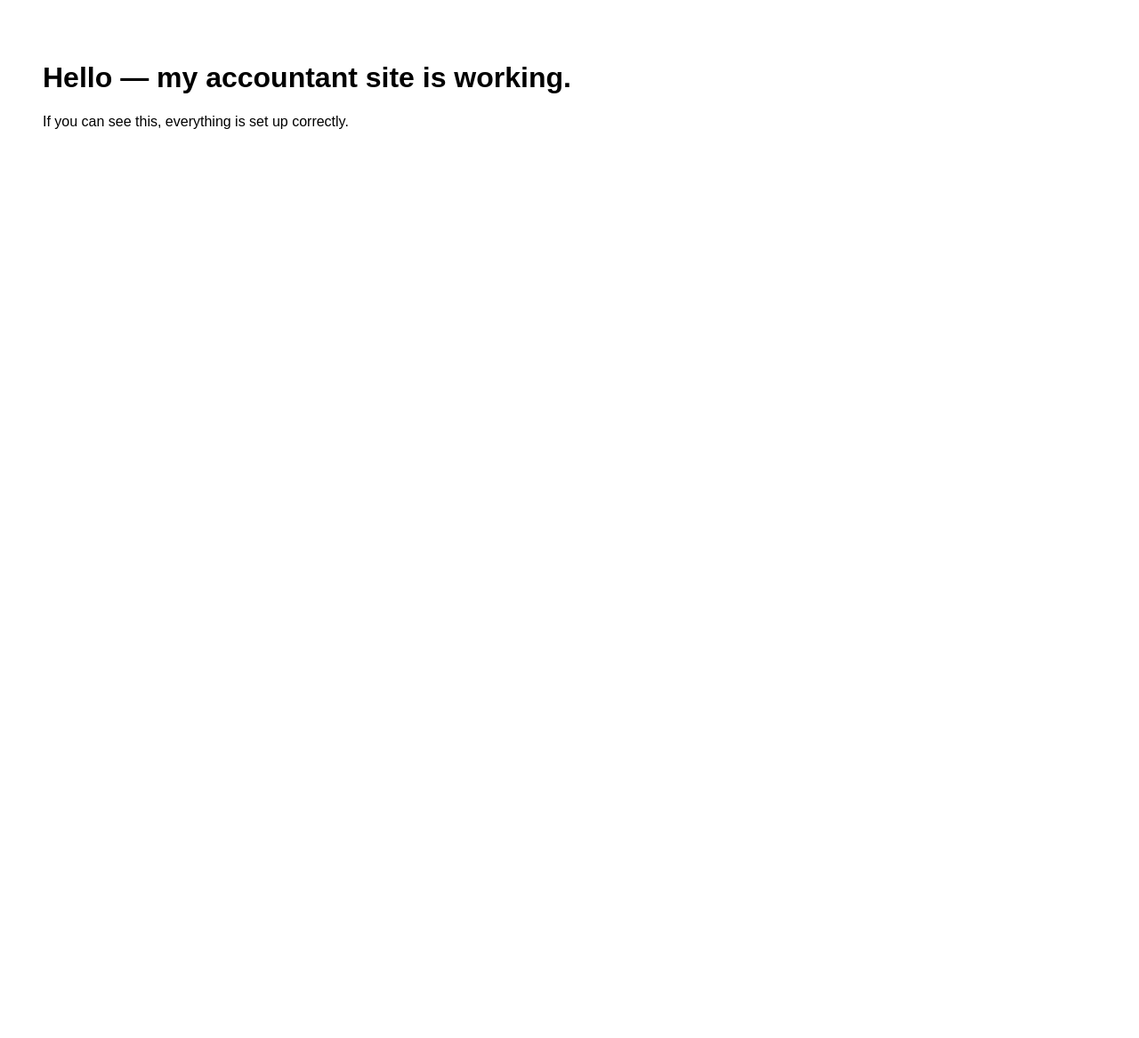
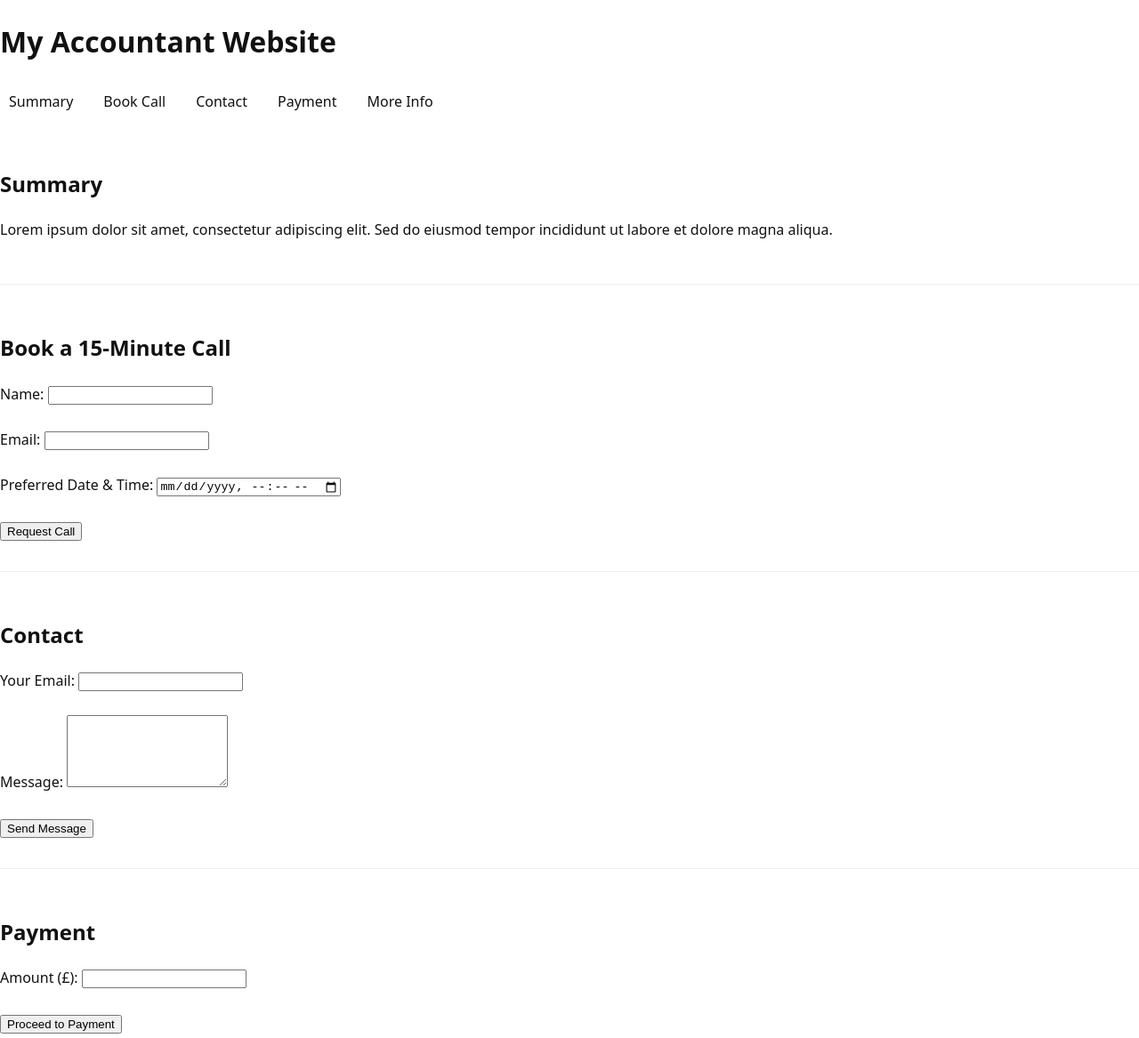
Before and after one commit to JosephHarling/josephharling.github.io, a plain HTML site: page index.html in a window 1280 px wide. Shown: the top 1167 px of the page at 89% size. Before the commit the page ends 800 px from the top, so only its background shows below. Drawn offline with Linux system fonts and the light colour scheme.

Commit message:
Add files via upload

```diff
--- a/index.html
+++ b/index.html
@@ -1,17 +1,147 @@
 <!doctype html>
-<html lang="en">
+<html lang="en-GB">
 <head>
   <meta charset="UTF-8">
   <meta name="viewport" content="width=device-width, initial-scale=1.0">
-  <title>Freelance Accountant</title>
+  <title>Freelance Accountant in Hull | Richard Harling FCCA</title>
+  <meta name="description" content="Richard Harling FCCA is a freelance accountant based in Hull, UK. Offering expert accounting services to small businesses and freelancers. Contact us for personalised support.">
+  <meta name="robots" content="index, follow">
   <link rel="stylesheet" href="styles.css">
+  <!-- <link rel="icon" href="favicon.ico" type="image/x-icon"> -->
+  <link rel="canonical" href="https://example.com/">
+  <meta property="og:title" content="Page title">
+  <meta property="og:description" content="Page summary">
+  <meta property="og:image" content="https://example.com/preview.jpg">
+  <meta property="og:url" content="https://example.com/">
+  <meta property="og:type" content="website">
+  <script src="app.js" defer></script>
+  <script type="application/ld+json">
+  {
+    "@context": "https://schema.org",
+    "@type": "WebSite",
+    "name": "My Website",
+    "url": "https://example.com/"
+    "sameAs": [
+    "https://linkedin.com/in/yourname",
+    ]
+  }
+  </script>
 </head>
 <body>
 
-<h1>Hello — my accountant site is working.</h1>
+  <!-- SITE HEADER -->
+  <header>
+    <h1>My Accountant Website</h1>
 
-<p>If you can see this, everything is set up correctly.</p>
+    <!-- Horizontal navigation -->
+    <nav>
+      <a href="#summary">Summary</a>
+      <a href="#booking">Book Call</a>
+      <a href="#contact">Contact</a>
+      <a href="#payment">Payment</a>
+      <a href="#info">More Info</a>
+    </nav>
+  </header>
 
-<script src="app.js"></script>
+
+  <!-- MAIN CONTENT -->
+  <main>
+
+    <!-- SUMMARY PARAGRAPH -->
+    <section id="summary">
+      <h2>Summary</h2>
+      <p>
+        Lorem ipsum dolor sit amet, consectetur adipiscing elit.
+        Sed do eiusmod tempor incididunt ut labore et dolore magna aliqua.
+      </p>
+    </section>
+
+
+    <!-- 15 MINUTE BOOKING FORM -->
+    <section id="booking">
+      <h2>Book a 15-Minute Call</h2>
+
+      <form>
+        <label>
+          Name:
+          <input type="text" name="name" required>
+        </label>
+        <br><br>
+
+        <label>
+          Email:
+          <input type="email" name="email" required>
+        </label>
+        <br><br>
+
+        <label>
+          Preferred Date & Time:
+          <input type="datetime-local" name="datetime" required>
+        </label>
+        <br><br>
+
+        <button type="submit">Request Call</button>
+      </form>
+    </section>
+
+
+    <!-- CONTACT FORM (EMAIL STYLE) -->
+    <section id="contact">
+      <h2>Contact</h2>
+
+      <!-- In real use this would connect to Formspree or similar -->
+      <form>
+        <label>
+          Your Email:
+          <input type="email" name="email" required>
+        </label>
+        <br><br>
+
+        <label>
+          Message:
+          <textarea name="message" rows="5" required></textarea>
+        </label>
+        <br><br>
+
+        <button type="submit">Send Message</button>
+      </form>
+    </section>
+
+
+    <!-- PAYMENT FORM PLACEHOLDER -->
+    <section id="payment">
+      <h2>Payment</h2>
+
+      <!-- Real sites usually use Stripe/PayPal links instead -->
+      <form>
+        <label>
+          Amount (£):
+          <input type="number" name="amount" min="1" required>
+        </label>
+        <br><br>
+
+        <button type="submit">Proceed to Payment</button>
+      </form>
+    </section>
+
+
+    <!-- ANOTHER PARAGRAPH -->
+    <section id="info">
+      <h2>More Information</h2>
+      <p>
+        Ut enim ad minim veniam, quis nostrud exercitation ullamco laboris
+        nisi ut aliquip ex ea commodo consequat.
+      </p>
+    </section>
+
+  </main>
+
+
+  <!-- FOOTER -->
+  <footer>
+    <p>© 2026 My Accountant Website</p>
+  </footer>
+
 </body>
+
 </html>
--- a/styles.css
+++ b/styles.css
@@ -1,4 +1,44 @@
+
+html {
+  scroll-behavior: smooth;
+}
+* { box-sizing: border-box; }
+
 body {
-  font-family: Arial, sans-serif;
-  padding: 40px;
+  margin: 0;
+  font-family: system-ui, Arial, sans-serif;
+  line-height: 1.6;
+  color: #111;
 }
+
+.container {
+  max-width: 900px;
+  margin: 0 auto;
+  padding: 0 20px;
+}
+
+section {
+  padding: 32px 0;
+  border-bottom: 1px solid #eee;
+}
+
+nav {
+  display: flex;
+  gap: 14px;
+  flex-wrap: wrap;
+}
+
+nav a {
+  text-decoration: none;
+  color: inherit;
+  padding: 8px 10px;
+  border-radius: 10px;
+}
+
+nav a:hover { background: #f3f3f3; }
+
+.card {
+  border: 1px solid #e7e7e7;
+  border-radius: 14px;
+  padding: 16px;
+}
```
